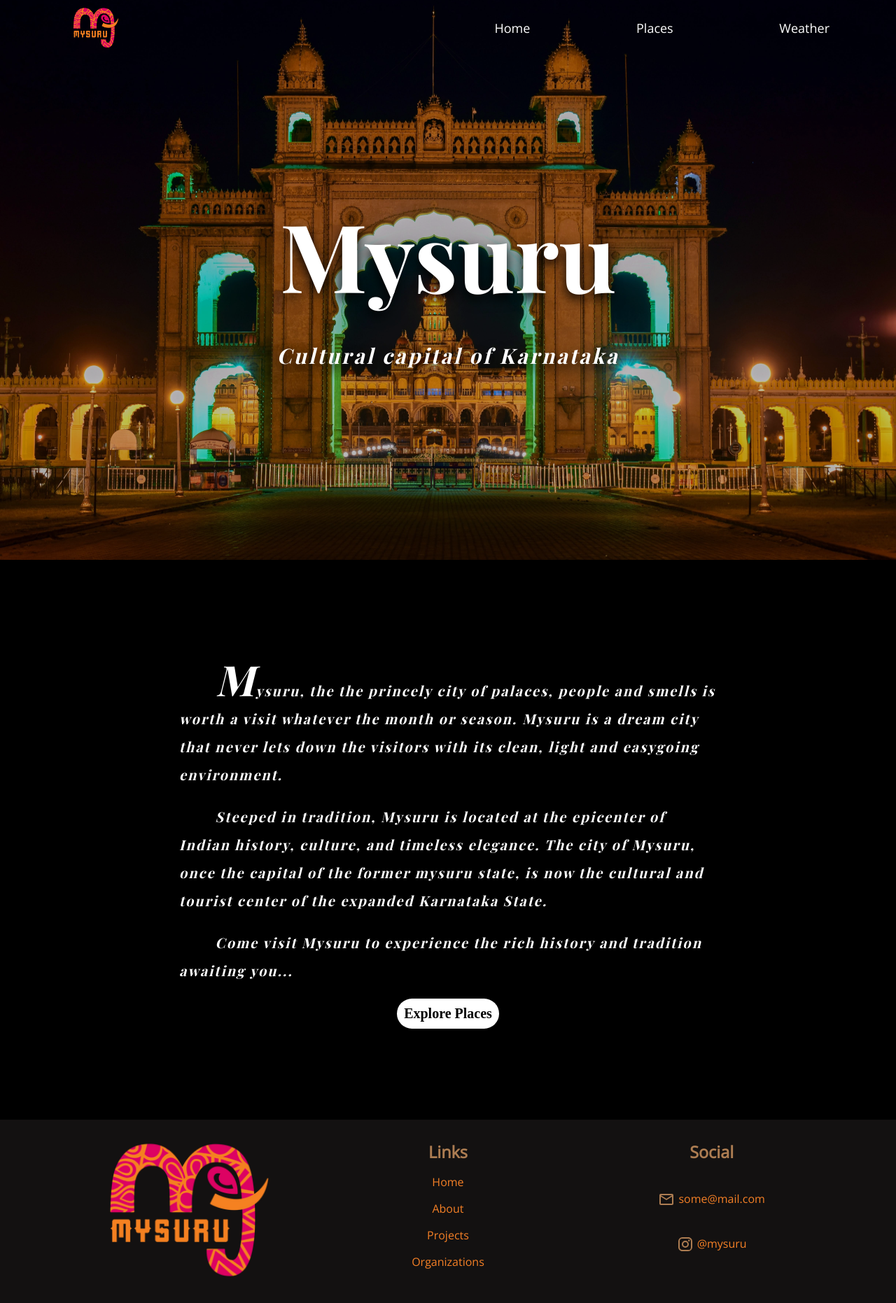
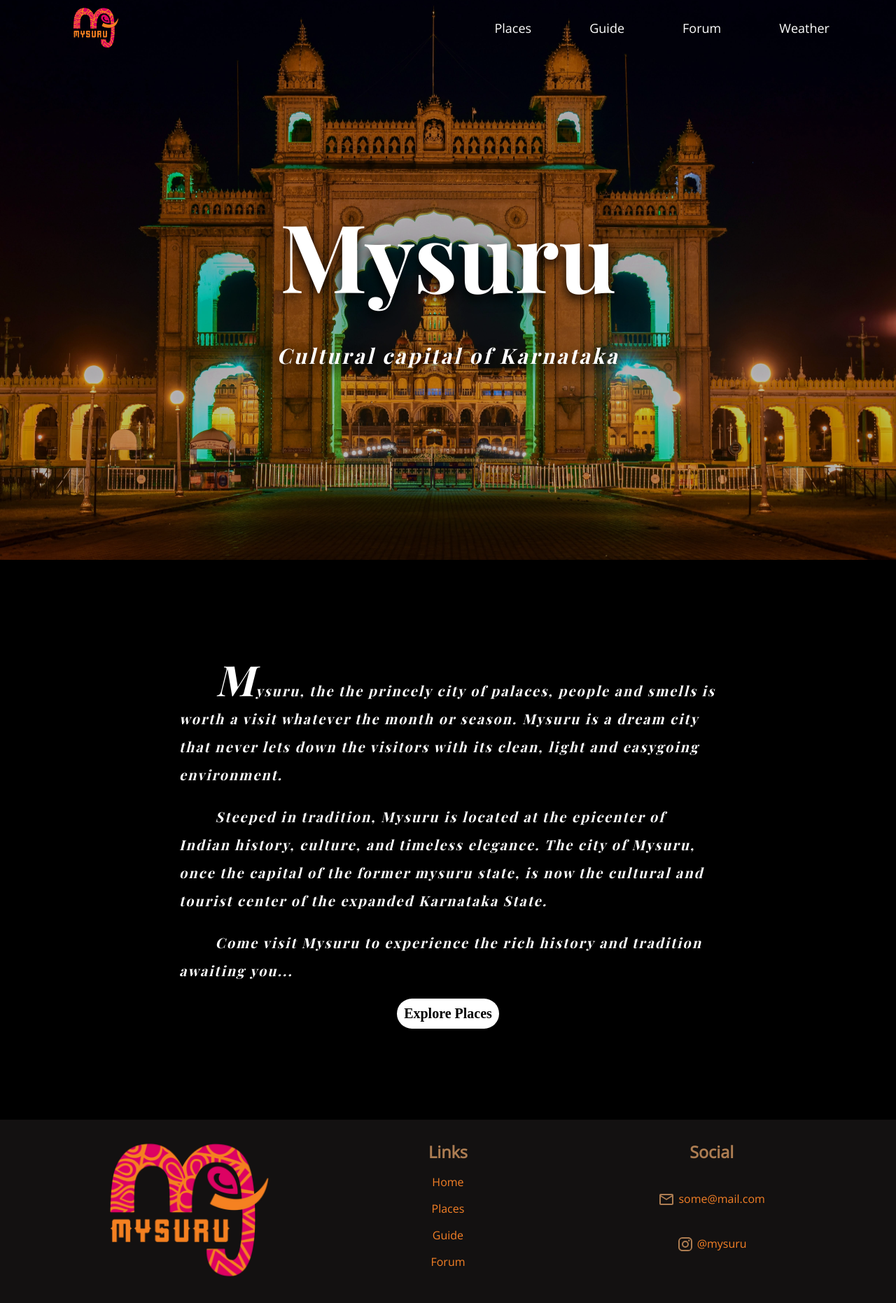
Before and after one commit to Sriram2001/dsc-wow-ESCN, a React (Create React App) app in the folder mysuru/: page / in a window 1280 px wide. Shown: the top 1862 px of the page at 70% size. Built offline with nearby package versions, Linux system fonts and the light colour scheme; no server answers; a web font is replaced by a local one.

Commit message:
Fix links in navbar

```diff
--- a/mysuru/src/App.js
+++ b/mysuru/src/App.js
@@ -34,7 +34,7 @@ function App() {
               <Route exact path='/places' component={Places} />
               <Route exact path='/weather' component={Weather} />
               <Route exact path='/volunteer' component={User} />
-              <Route exact path='/volunteer_list' component={GetVolunteers} />
+              <Route exact path='/guide' component={GetVolunteers} />
               <Route exact path="/signin" component={SignIn} />
               <Route exact path='/Q&A' component={Question} />
               <Route exact path='/questions' component={GetQuestions} />
--- a/mysuru/src/Footer/Footer.js
+++ b/mysuru/src/Footer/Footer.js
@@ -135,9 +135,9 @@ export default function Footer() {
                     <h3>Links</h3>
                     <div>
                         <Link to="/">Home</Link>
-                        <Link to="/places">About</Link>
-                        <Link to="/projects">Projects</Link>
-                        <Link to="/organizations">Organizations</Link>
+                        <Link to="/places">Places</Link>
+                        <Link to="/guide">Guide</Link>
+                        <Link to="/forum">Forum</Link>
                         {/* <Link to="/profile">Profile</Link> */}
                     </div>
                 </Links>
--- a/mysuru/src/Home/Home.scss
+++ b/mysuru/src/Home/Home.scss
@@ -52,7 +52,7 @@
         margin-bottom: 80px;
         width: 60vw;
         @media screen and (max-width: 600px){
-            width: 100vw;
+            width: 95vw;
         }
         // height: 50vh;
         // height: calc(50 * var(--vh, 1vh));
--- a/mysuru/src/Nav/Nav.css
+++ b/mysuru/src/Nav/Nav.css
@@ -82,16 +82,16 @@
 
   .mnav {
     display: flex;
-    height: 50px;
+    height: 60px;
     width: 100%;
     justify-content: space-between;
     align-items: center;
     padding: 0 15px;
-    /* font-family: Montserrat, sans-serif; */
+    font-family: 'Open Sans', sans-serif;
   }
   .mnav .logo {
-    width: 42px;
-    height: 35px;
+    width: 50px;
+    height: 40px;
     background-repeat: no-repeat;
     background-position: center;
     background-size: 100% 100%;
--- a/mysuru/src/Nav/NavBig.js
+++ b/mysuru/src/Nav/NavBig.js
@@ -1,5 +1,5 @@
 import React, { useState, useEffect, useRef } from "react";
-import { Link } from "react-router-dom";
+import { Link, useHistory } from "react-router-dom";
 import imgUrl from "../assets/images/logo.png";
 
 const Nav = (props) => {
@@ -7,6 +7,7 @@ const Nav = (props) => {
   function classList(...classes) {
     return classes.filter((item) => !!item).join(" ");
   }
+  const history = useHistory();
 
   const imageUrl = `url(${imgUrl})`;
   const [navBackground, setNavBackground] = useState(false);
@@ -66,21 +67,21 @@ const Nav = (props) => {
     >
       <div className="nav-container container">
         <div className="clubLogo">
-          <span className="logo" style={{ backgroundImage: imageUrl }} />
+          <span style={{ cursor: "pointer" }} className="logo" style={{ backgroundImage: imageUrl }} onClick={() => history.push("/")} />
         </div>
         <div className="links">
-          <Link to="/" style={linkStyle}>
-            Home
-          </Link>
           <Link to="/places" style={linkStyle}>
             Places
+          </Link>
+          <Link to="/guide" style={linkStyle}>
+            Guide
+          </Link>
+          <Link to="/questions" style={linkStyle}>
+            Forum
           </Link>
           <Link to="/weather" style={linkStyle}>
             Weather
           </Link>
-          {/* <Link to="/timeline" style={linkStyle}>
-            Timeline
-          </Link> */}
         </div>
       </div>
     </div>
--- a/mysuru/src/Nav/SmallNav.js
+++ b/mysuru/src/Nav/SmallNav.js
@@ -1,14 +1,14 @@
 import React, { useState, useEffect, useRef } from "react";
 import imgUrl from "../assets/images/logo.png";
 import styled from "styled-components";
-import { Link } from "react-router-dom";
+import { Link, useHistory } from "react-router-dom";
 
 const StyledMenu = styled.nav`
     display: flex;
     flex-direction: column;
     z-index: 1;
     justify-content: center;
-    background: #1490e4;
+    background: #131111;
     transform: ${({ open }) => (open ? "translateX(0)" : "translateX(-100%)")};
     height: 100vh;
     text-align: left;
@@ -35,7 +35,7 @@ const StyledMenu = styled.nav`
         margin-left: 15%;
 
         &:hover {
-            color: #b3d3f6;
+            color: #f58026;
         }
     }
 `;
@@ -43,18 +43,18 @@ const StyledMenu = styled.nav`
 const Menu = ({ open, setOpen }) => {
     return (
         <StyledMenu open={open}>
-            <Link to="/" onClick={() => setOpen(!open)}>
-                Home
-            </Link>
-            <Link to="/events" onClick={() => setOpen(!open)}>
-                Events
-            </Link>
-            <Link to="/members" onClick={() => setOpen(!open)}>
-                Team
-            </Link>
-            <Link to="/timeline" onClick={() => setOpen(!open)}>
-                Timeline
-            </Link>
+            <Link to="/places" onClick={() => setOpen(!open)}>
+                Places
+          </Link>
+            <Link to="/guide" onClick={() => setOpen(!open)}>
+                Guide
+          </Link>
+            <Link to="/questions" onClick={() => setOpen(!open)}>
+                Forum
+          </Link>
+            <Link to="/weather" onClick={() => setOpen(!open)}>
+                Weather
+          </Link>
         </StyledMenu>
     );
 };
@@ -81,7 +81,7 @@ const StyledBurger = styled.button`
     div {
         width: 2rem;
         height: 0.25rem;
-        background: ${({ open }) => (open ? "white" : "#1490e4")};
+        background: ${({ open }) => (open ? "white" : "#f58026")};
         border-radius: 10px;
         transition: all 0.3s linear;
         position: relative;
@@ -124,6 +124,8 @@ const MobileNav = (props) => {
     const navRef = useRef();
     navRef.current = navBackground;
 
+    const history = useHistory();
+
     // Code to handle scroll event
     useEffect(() => {
         const handleScroll = () => {
@@ -161,7 +163,7 @@ const MobileNav = (props) => {
                 <Burger open={open} setOpen={setOpen} />
                 <Menu open={open} setOpen={setOpen} />
             </div>
-            <span className="logo" style={{ backgroundImage: imageUrl }} />
+            <span className="logo" style={{ backgroundImage: imageUrl }} onClick={() => history.push('/')} />
         </div>
     );
 };
--- a/mysuru/src/Places/Place.js
+++ b/mysuru/src/Places/Place.js
@@ -8,11 +8,7 @@ import './Places.scss';
 
 
 export const Place = ({ match }) => {
-    const {
-        params: { Id },
-    } = match;
-
-    console.log(Id);
+    const { params: { Id } } = match;
 
     const [data, setData] = useState({});
 
@@ -22,25 +18,7 @@ export const Place = ({ match }) => {
         setValue(value);
     }
 
-    //This function takes in latitude and longitude of two location and returns the distance between them as the crow flies (in km)
-    function calcCrow(lat1, lon1, lat2, lon2) {
-        var R = 6371; // km
-        var dLat = toRad(lat2 - lat1);
-        var dLon = toRad(lon2 - lon1);
-        var lat1 = toRad(lat1);
-        var lat2 = toRad(lat2);
 
-        var a = Math.sin(dLat / 2) * Math.sin(dLat / 2) +
-            Math.sin(dLon / 2) * Math.sin(dLon / 2) * Math.cos(lat1) * Math.cos(lat2);
-        var c = 2 * Math.atan2(Math.sqrt(a), Math.sqrt(1 - a));
-        var d = R * c;
-        return d;
-    }
-
-    // Converts numeric degrees to radians
-    function toRad(Value) {
-        return Value * Math.PI / 180;
-    }
 
     useEffect(() => {
         const db = firebase.firestore();
@@ -48,19 +26,6 @@ export const Place = ({ match }) => {
             .get().then(ss => {
                 const dt = ss.data();
                 setData(dt);
-                navigator.geolocation.getCurrentPosition(
-                    (position) => {
-                        // const d = getDistance(position.coords, {
-                        //     latitude: dt.location.d_,
-                        //     longitude: dt.location.w_
-                        // });
-                        // console.log(d);
-                        // console.log(
-                        //     'You are ',
-                        //     calcCrow(position.coords.latitude, position.coords.longitude, dt.location.d_, dt.location.w_),
-                        //     'kilo meters away from 51.525, 7.4575'
-                        // );
-                    })
             })
             .catch(err => console.log(err));
 
```
Also changed, not shown: 1 other file (tests, documents, lock files or other folders).
